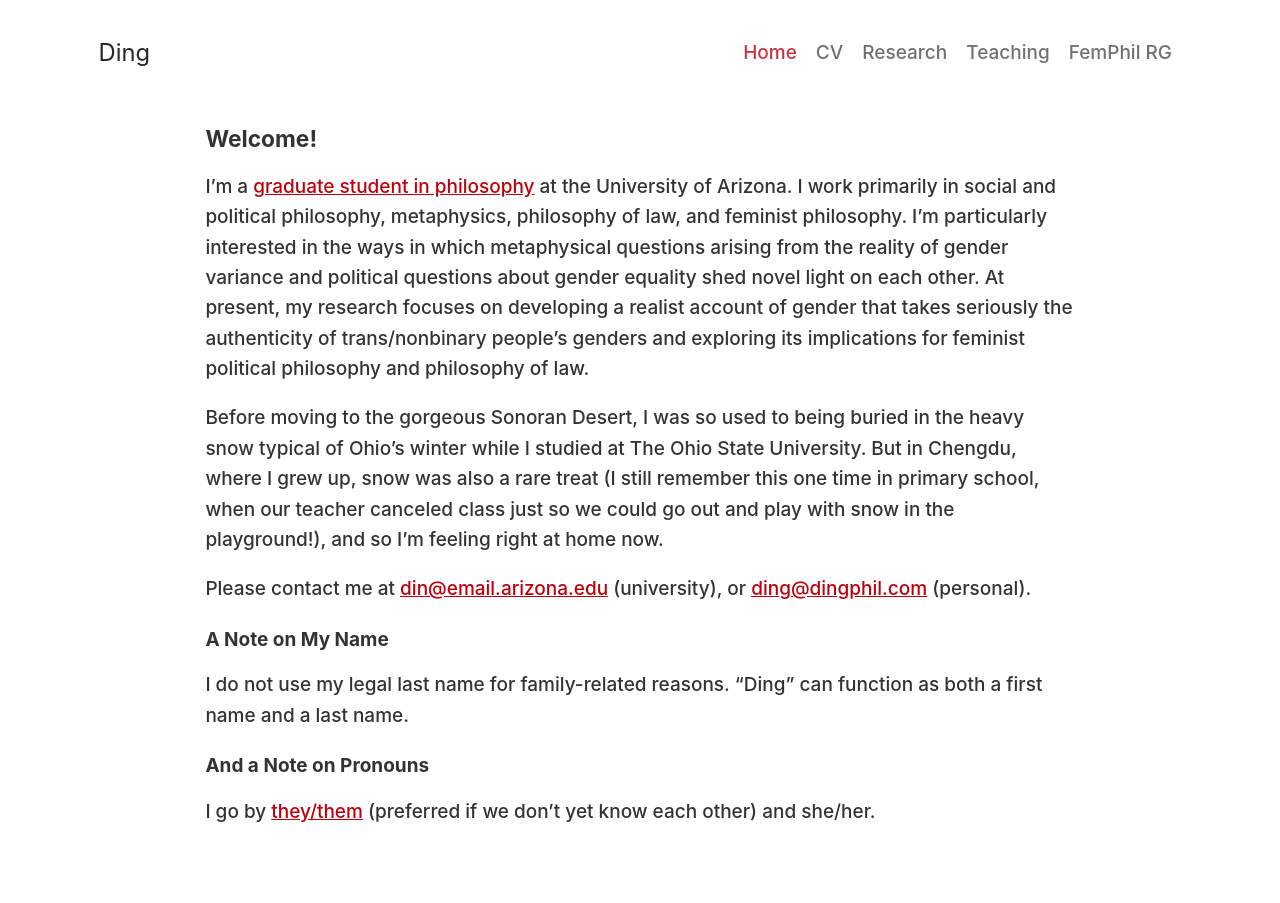
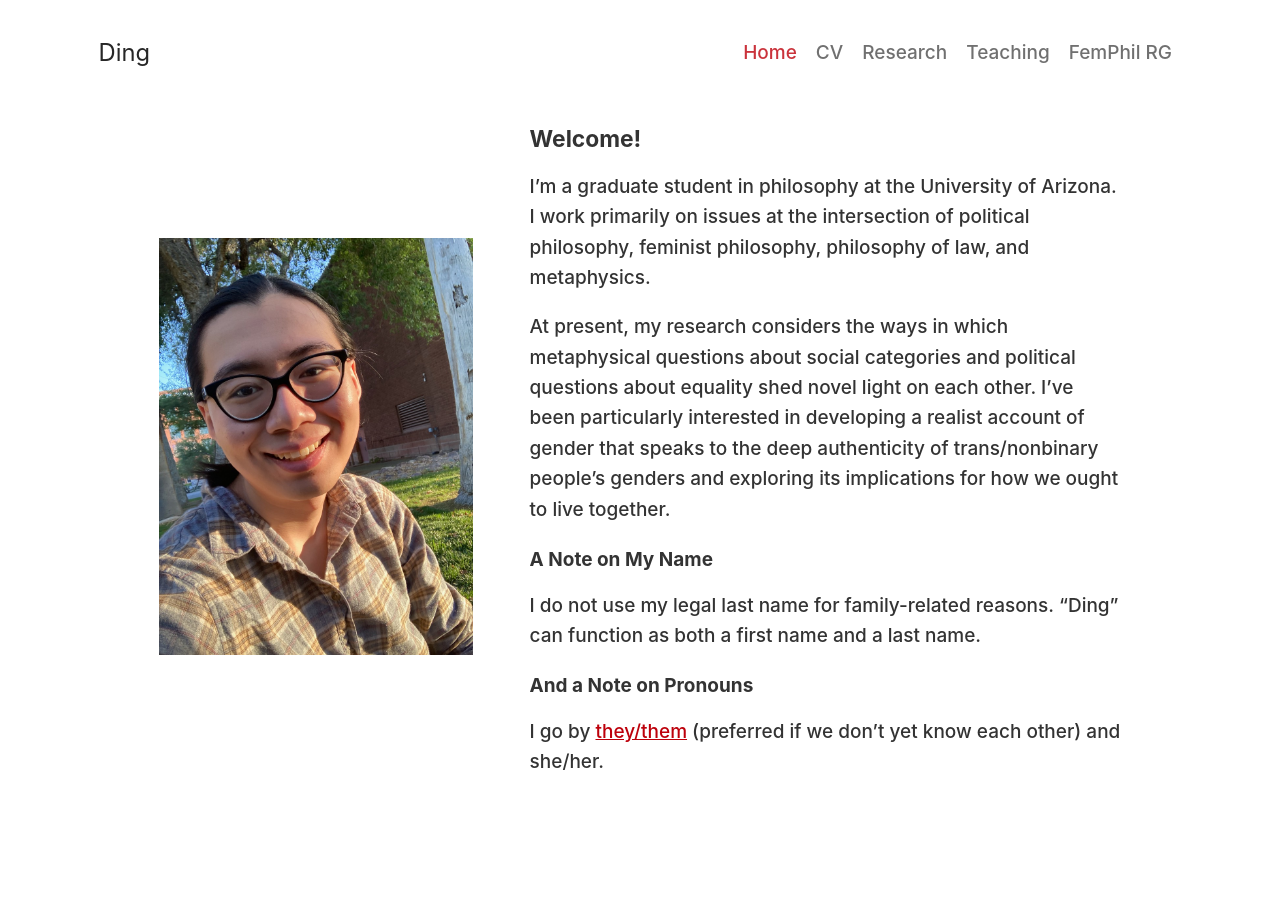
Before and after one commit to dingherself/dingherself.github.io, a Jekyll site: the page built from index.html, in a window 1280 px wide. Built offline with Jekyll 4.4.1, drawn with Linux system fonts in a browser that asks for light colours; nearby versions of some CDN libraries; some web fonts are replaced.

Commit message:
add photo

```diff
--- a/index.html
+++ b/index.html
@@ -3,11 +3,14 @@ layout: home
 title: Home
 group: navigation
 order: 1
+headerpicurl: /ding.jpeg
+headerpicalt: "A picture of me in a dark grey and orange flannel shirt, sitting on the lawn as the sun sets, looking into the camera, smiling."
 ---
 
 <h1 style="font-size: 1.2rem">Welcome!</h1>
-<p>I’m a <a href="https://philosophy.arizona.edu/people/ding-zhiyuan-li">graduate student in philosophy</a> at the University of Arizona. I work primarily in social and political philosophy, metaphysics, philosophy of law, and feminist philosophy. I’m particularly interested in the ways in which metaphysical questions arising from the reality of gender variance and political questions about gender equality shed novel light on each other. At present, my research focuses on developing a realist account of gender that takes seriously the authenticity of trans/nonbinary people’s genders and exploring its implications for feminist political philosophy and philosophy of law.</p>
-<p>Before moving to the gorgeous Sonoran Desert, I was so used to being buried in the heavy snow typical of Ohio’s winter while I studied at The Ohio State University. But in Chengdu, where I grew up, snow was also a rare treat (I still remember this one time in primary school, when our teacher canceled class just so we could go out and play with snow in the playground!), and so I’m feeling right at home now.</p>
+<p>I’m a graduate student in philosophy at the University of Arizona. I work primarily on issues at the intersection of political philosophy, feminist philosophy, philosophy of law, and metaphysics.</p>
+<p>At present, my research considers the ways in which metaphysical questions about social categories and political questions about equality shed novel light on each other. I’ve been particularly interested in developing a realist account of gender that speaks to the deep authenticity of trans/nonbinary people’s genders and exploring its implications for how we ought to live together.</p>
+
 <script language="JavaScript" type="text/javascript">
   var u = "din";
   var arr = "@";
@@ -15,11 +18,7 @@ order: 1
   var d = "arizona";
   var dot = ".";
   var t = "edu";
-  var s = " ";
-  var p = "ding";
-  var h = "phil";
-  var m = "com";
-  document.write("Please contact me at" + s + "<a href=" + "mail" + "to:" + u + arr + b + dot + d + dot + t + ">" + u + arr + b + dot + d + dot + t + "</a>" + s + "(university)," + s + "or" + s + "<a href=" + "mail" + "to:" + p + arr + p + h + dot + m + ">" + p + arr + p + h + dot + m + "</a>" + s + "(personal)" + ".");
+  document.write("Please contact me at" + s + "<a href=" + "mail" + "to:" + u + arr + b + dot + d + dot + t + ">" + u + arr + b + dot + d + dot + t + "</a>" + ".");
 </script>
 
 <h2 style="font-size: 1rem">A Note on My Name</h2>
```
Also changed, not shown: ding.jpeg (added).
